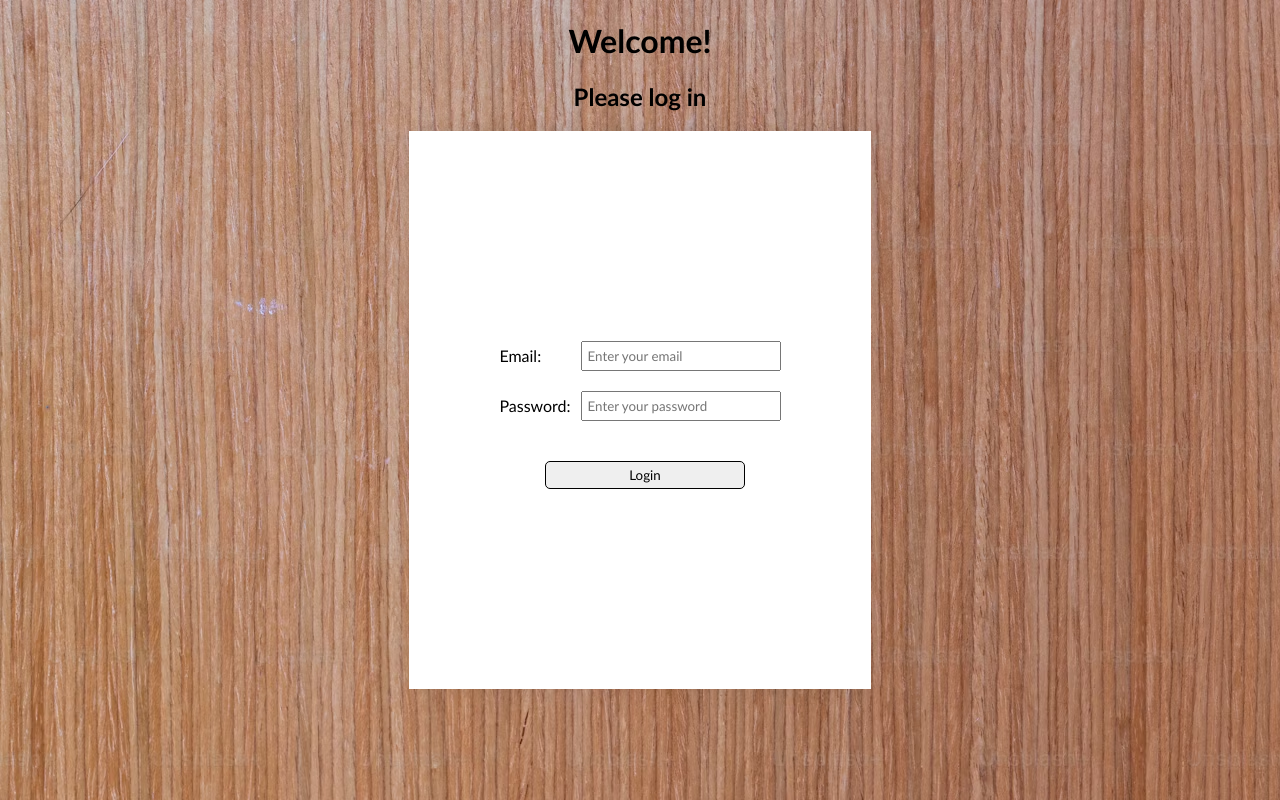
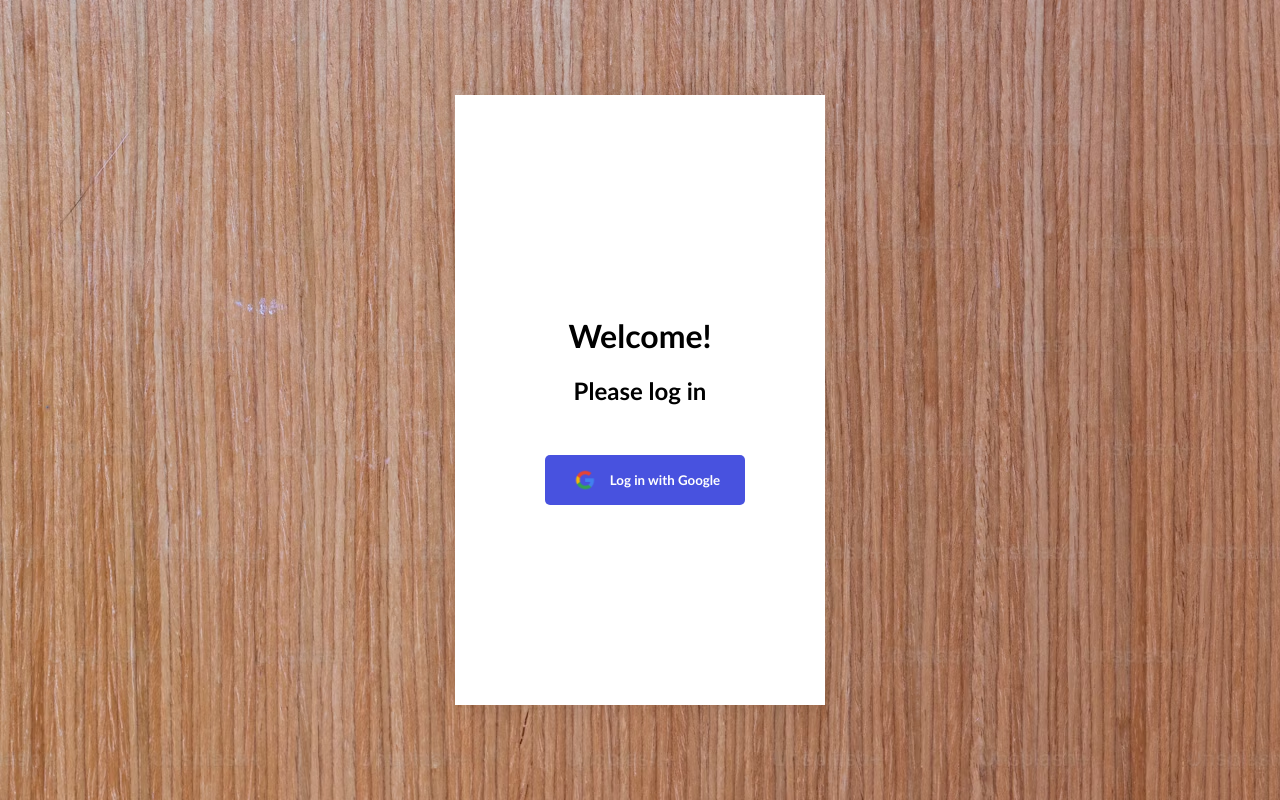
Before and after one commit to CoolNight99/course-form, a Vue app: page / in a window 1280 px wide. Built offline with nearby package versions, Linux system fonts and the light colour scheme.

Commit message:
implemented google sign-in

```diff
--- a/src/assets/styles.css
+++ b/src/assets/styles.css
@@ -1,3 +1,5 @@
+/* body */
+
 body {
     display: flex;
     flex-direction: column;
@@ -6,15 +8,17 @@ body {
     margin: auto;
     font-family: 'Trebuchet MS', 'Lucida Sans Unicode', 'Lucida Grande', 'Lucida Sans', Arial, sans-serif;
     background-image: url("./premium_photo-1674048382856-aa9984d8b391.avif");
+    height: 100vh;
 }
 
+/* form elements */
 form {
     background-color:#FFFFFF;
     padding: 12.5rem 5rem;
     box-shadow: 0 0 1.25rem rgba(0, 0, 0, 0.1);
     display: flex;
     flex-direction: column;
-    margin-bottom: 5rem;
+    margin: 0 5rem;
 }
 
 h1, h2 {
@@ -40,27 +44,55 @@ input, select {
     padding: 0.3125rem;
 }
 
+/* warning messages */
+
 small {
     margin-left: 0.625rem;
     color: red;
 }
 
+/* google logo */
+.google-logo {
+    width: 1.875rem;
+    vertical-align: middle;
+    margin-right: 0.625rem;
+}
+
+span {
+    vertical-align: middle;
+}
+
+/* buttons */
+
 button {
     font-family: 'Trebuchet MS', 'Lucida Sans Unicode', 'Lucida Grande', 'Lucida Sans', Arial, sans-serif;
     padding: 0.3125rem 0.625rem;
     border-radius: 0.3125rem;
-    border: 0.0625rem solid #000000;
+    border: none;
     margin-top: 1.875rem;
     margin-left: 0.625rem;
     width: 12.5rem;
     align-self: center;
     transition: opacity 0.2s;
+    padding: 0.625rem;
+    background-color: rgb(72, 82, 223);
+    color: white;
+    font-weight: bold;
+    cursor: pointer;
 }
 
 button:hover {
     opacity: 0.5;
 }
 
+.login-btn {
+    justify-content: center;
+    align-items: space-between;
+}
+
+/* details saved message */
+
 .details-saved {
     color: green;
+    text-align: center;
 }
--- a/src/components/CourseForm.vue
+++ b/src/components/CourseForm.vue
@@ -23,7 +23,7 @@
       </div>
       <small v-if="submitted && !form.startDate">Please select a start date.</small>
       <button type="submit">Submit</button>
-      <p v-if="success" class="details-saved">Your details have been saved. Thank you.</p>
+      <p v-if="success" class="details-saved">Form details have been saved. Thank you.</p>
     </form>
   </div>
 </template>
--- a/src/components/Login.vue
+++ b/src/components/Login.vue
@@ -1,78 +1,59 @@
 <template>
     <div class="login">
+        <form @submit.prevent="login">
+            <div class="login-msg">
                 <h1>Welcome!</h1>
                 <h2>Please log in</h2>
-        <form @submit.prevent="login">
-            <div class="form-row">
-                <label for="email">Email:</label>
-                <input type="email" id="email" v-model="form.email" placeholder="Enter your email">
             </div>
-            <small v-if="submitted && !emailValid">Please enter a valid email address.</small>
-            <div class="form-row">
-                <label for="password">Password:</label>
-                <input type="password" id="password" v-model="form.password" placeholder="Enter your password">
+            <div class="">
+                <button type="submit" @click="login" :disabled="loading" class="login-btn"><img src="../assets/google icon.png" class="google-logo"><span>Log in with Google</span></img></button>
+                <small v-if="loginError">Sign-in failed. Please try again.</small>
             </div>
-            <small v-if="submitted && loginError">Please enter the correct password.</small>
-            <button type="submit">Login</button>
-            <p v-if="success && !loginError" class="details-saved">Login successful. Thank you.</p>
+            <p v-if="success" class="details-saved">Login successful. Thank you.</p>
         </form>
     </div>
 </template>
 <script lang="ts">
-import { signInWithEmailAndPassword } from "firebase/auth";
+import { GoogleAuthProvider, signInWithPopup } from "firebase/auth";
 import { auth } from "../firebase";
-import { validateEmail } from '../utils/validateEmail';
-
-interface FormData {
-    email: string;
-    password: string;
-}
 
 export default {
     data() {
         return {
-            form: {
-                email: "",
-                password: "",
-            } as FormData,
-            submitted: false,
             success: false,
-            loginError: false
+            loginError: false,
+            loading: false
         };
     },
 
-    computed: {
-        emailValid(): boolean {
-            return validateEmail(this.form.email);
-        },
-    },
-
     methods: {
-        async login(): Promise<void> {
-            this.submitted = true;
-
-            if (this.emailValid) {
-                this.success = true;
+        async login() {
+            this.loginError = false;
+            this.loading = true;
 
             try {
-                    const userCredential = await signInWithEmailAndPassword(auth, this.form.email, this.form.password);
+                const provider = new GoogleAuthProvider();
+                const result = await signInWithPopup(auth, provider);
 
+                if (result.user) {
+                    this.success = true;
                     setTimeout(() => {
-                        this.form.email = "";
-                        this.form.password = "";
-                        this.submitted = false;
                         this.success = false;
                         this.$router.push({ name: 'CourseForm' });
                     }, 2000);
                 }
+            }
 
             catch (error) {
-                    console.error("Login error:", error.code, error.message);
-                    this.success = false;
                 this.loginError = true;
             }
+
+            finally {
+                this.loading = false;
             }
         },
     },
-}
+};
+
 </script>
+<style src="../assets/styles.css"></style>
```
Also changed, not shown: src/assets/google icon.png (added). Lines whose indentation alone changed are shown as unchanged.
